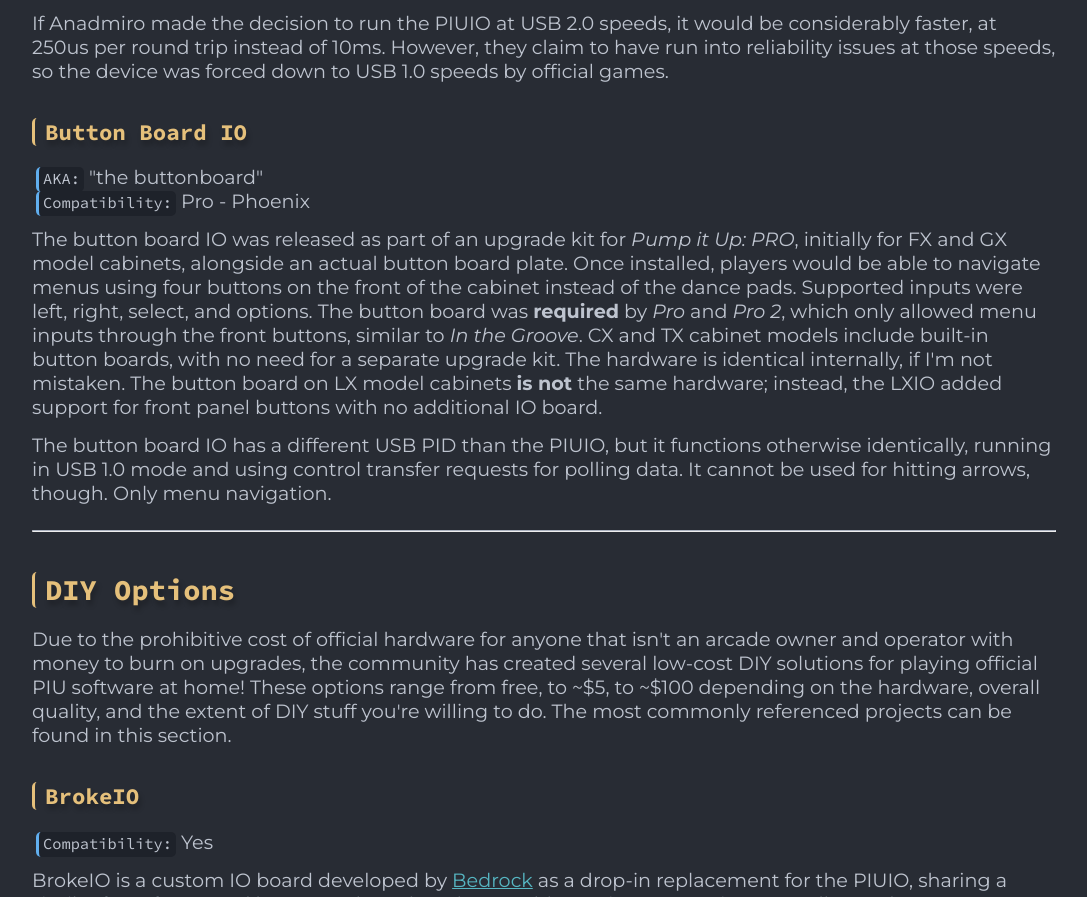
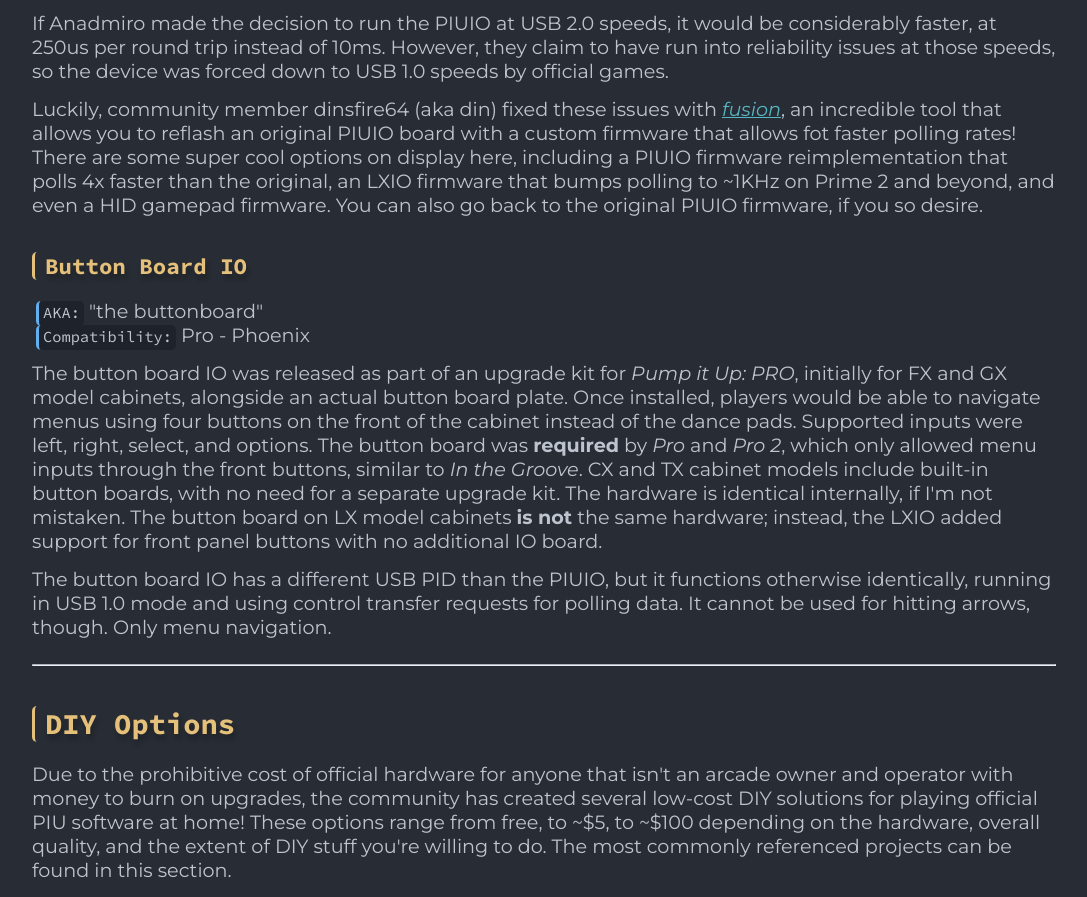
Before and after one commit to dj505/dj505.github.io, a plain HTML site: page guide/piu_io_guide.html in a window 1280 px wide. Shown: the part 3426-4323 px from the top of the page, without its empty margins (96-1183 px from the left). Drawn offline with Linux system fonts and the light colour scheme.

Commit message:
Update piu_io_guide.html

```diff
--- a/guide/piu_io_guide.html
+++ b/guide/piu_io_guide.html
@@ -208,6 +208,11 @@
                         If Anadmiro made the decision to run the PIUIO at USB 2.0 speeds, it would be considerably faster, at 250us per round trip instead of 10ms.
                         However, they claim to have run into reliability issues at those speeds, so the device was forced down to USB 1.0 speeds by official games.
                     </p>
+                    <p>
+                        Luckily, community member dinsfire64 (aka din) fixed these issues with <a href="https://github.com/dinsfire64/fusion"><em>fusion</em></a>, an incredible tool that allows you to reflash an original PIUIO board with a custom firmware that allows fot faster polling rates!
+                        There are some super cool options on display here, including a PIUIO firmware reimplementation that polls 4x faster than the original, an LXIO firmware that bumps polling to ~1KHz on Prime 2 and beyond, and even a HID gamepad firmware.
+                        You can also go back to the original PIUIO firmware, if you so desire.
+                    </p>
                 </span>
             </div>
 
```
